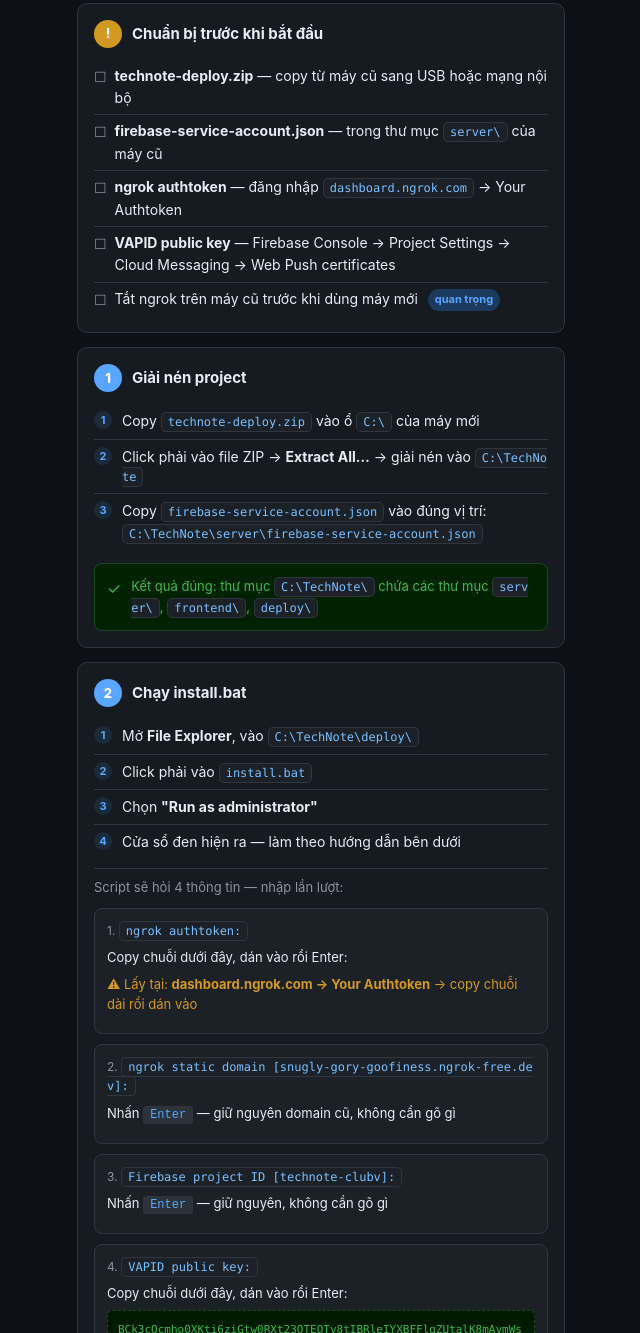
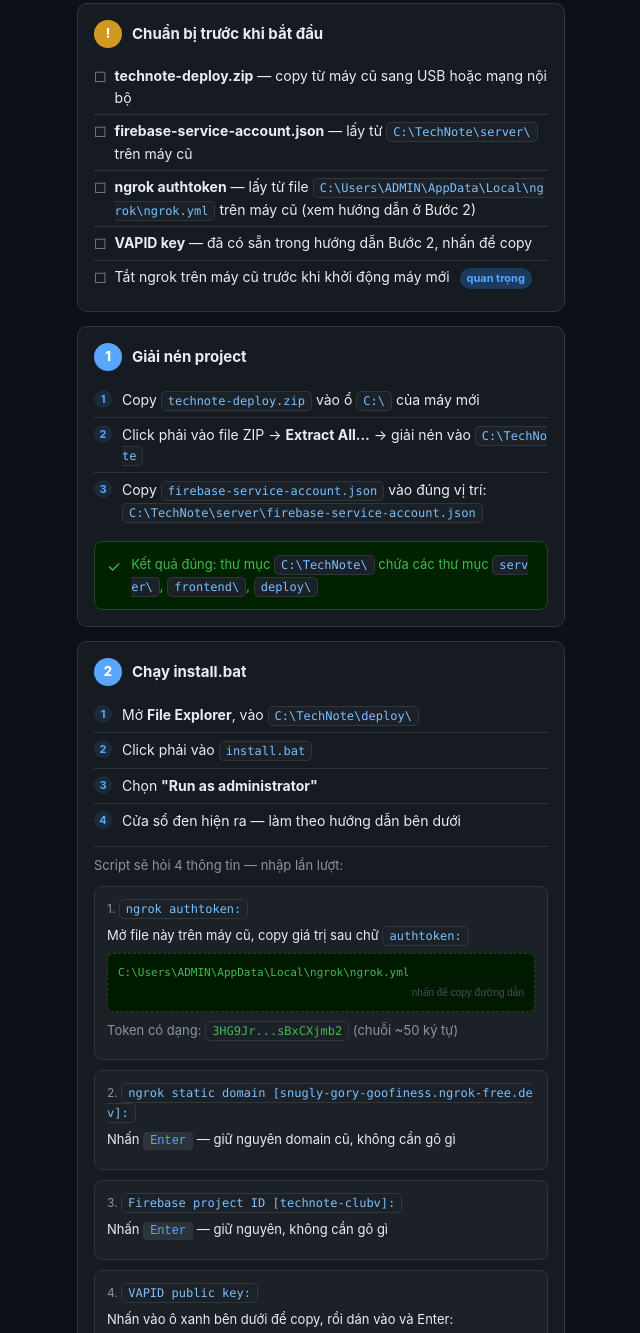
Before and after one commit to jakeliedo/TechNote, a plain HTML site: page deploy/install-guide.html in a window 1280 px wide. Shown: the part 148-1481 px from the top of the page, without its empty margins (319-959 px from the left). Drawn offline with Linux system fonts and the light colour scheme.

Commit message:
docs: update install guide with clearer authtoken and VAPID key instructions
Co-Authored-By: Claude Sonnet 4.6 <noreply@anthropic.com>

```diff
--- a/deploy/install-guide.html
+++ b/deploy/install-guide.html
@@ -329,10 +329,10 @@
   </div>
   <ul class="checklist">
     <li><span><strong>technote-deploy.zip</strong> — copy từ máy cũ sang USB hoặc mạng nội bộ</span></li>
-    <li><span><strong>firebase-service-account.json</strong> — trong thư mục <code>server\</code> của máy cũ</span></li>
-    <li><span><strong>ngrok authtoken</strong> — đăng nhập <code>dashboard.ngrok.com</code> → Your Authtoken</span></li>
-    <li><span><strong>VAPID public key</strong> — Firebase Console → Project Settings → Cloud Messaging → Web Push certificates</span></li>
-    <li><span>Tắt ngrok trên máy cũ trước khi dùng máy mới <span class="tag tag-blue">quan trọng</span></span></li>
+    <li><span><strong>firebase-service-account.json</strong> — lấy từ <code>C:\TechNote\server\</code> trên máy cũ</span></li>
+    <li><span><strong>ngrok authtoken</strong> — lấy từ file <code>C:\Users\ADMIN\AppData\Local\ngrok\ngrok.yml</code> trên máy cũ (xem hướng dẫn ở Bước 2)</span></li>
+    <li><span><strong>VAPID key</strong> — đã có sẵn trong hướng dẫn Bước 2, nhấn để copy</span></li>
+    <li><span>Tắt ngrok trên máy cũ trước khi khởi động máy mới <span class="tag tag-blue">quan trọng</span></span></li>
   </ul>
 </div>
 
@@ -373,8 +373,9 @@
   <!-- Q1 -->
   <div class="answer-block">
     <div class="answer-q">1. <code>ngrok authtoken:</code></div>
-    <div class="answer-hint">Copy chuỗi dưới đây, dán vào rồi Enter:</div>
-    <div class="answer-hint" style="color:var(--yellow)">⚠ Lấy tại: <strong>dashboard.ngrok.com → Your Authtoken</strong> → copy chuỗi dài rồi dán vào</div>
+    <div class="answer-hint">Mở file này trên máy cũ, copy giá trị sau chữ <code>authtoken:</code></div>
+    <div class="answer-val" onclick="copyVal(this)" title="Nhấn để copy">C:\Users\ADMIN\AppData\Local\ngrok\ngrok.yml<span class="copy-hint">nhấn để copy đường dẫn</span></div>
+    <div class="answer-hint" style="margin-top:8px; color:var(--t2)">Token có dạng: <code style="color:var(--green)">3HG9Jr...sBxCXjmb2</code> (chuỗi ~50 ký tự)</div>
   </div>
 
   <!-- Q2 -->
@@ -392,7 +393,7 @@
   <!-- Q4 -->
   <div class="answer-block">
     <div class="answer-q">4. <code>VAPID public key:</code></div>
-    <div class="answer-hint">Copy chuỗi dưới đây, dán vào rồi Enter:</div>
+    <div class="answer-hint">Nhấn vào ô xanh bên dưới để copy, rồi dán vào và Enter:</div>
     <div class="answer-val" onclick="copyVal(this)" title="Nhấn để copy">BCk3cOcmho0XKti6ziGtw0RXt23OTEOTy8tIBRleIYXBFFlgZUtalK8mAymWsPtfN9djJjaCSxxk3LRNZ2d_H4k<span class="copy-hint">nhấn để copy</span></div>
   </div>
 </div>
```
